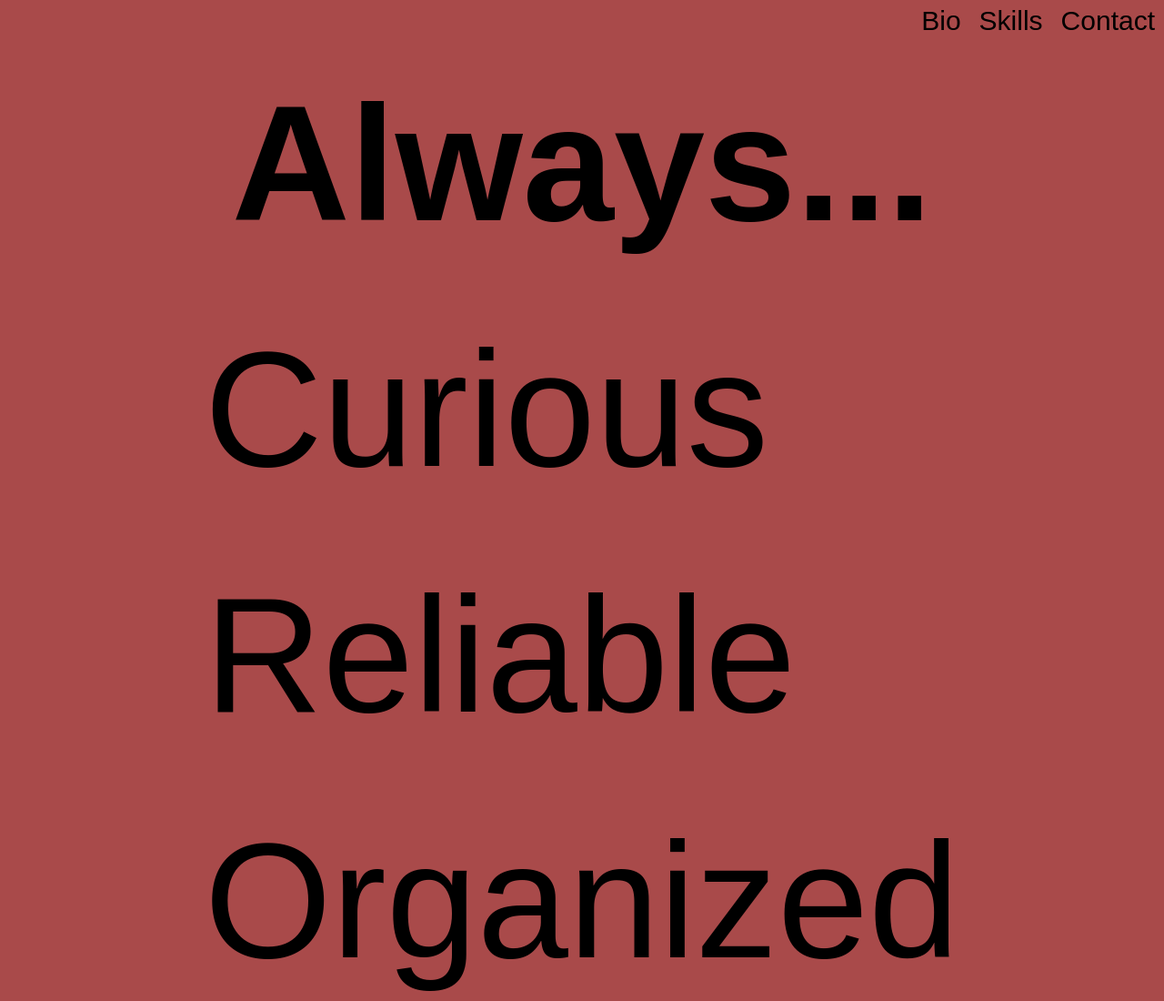
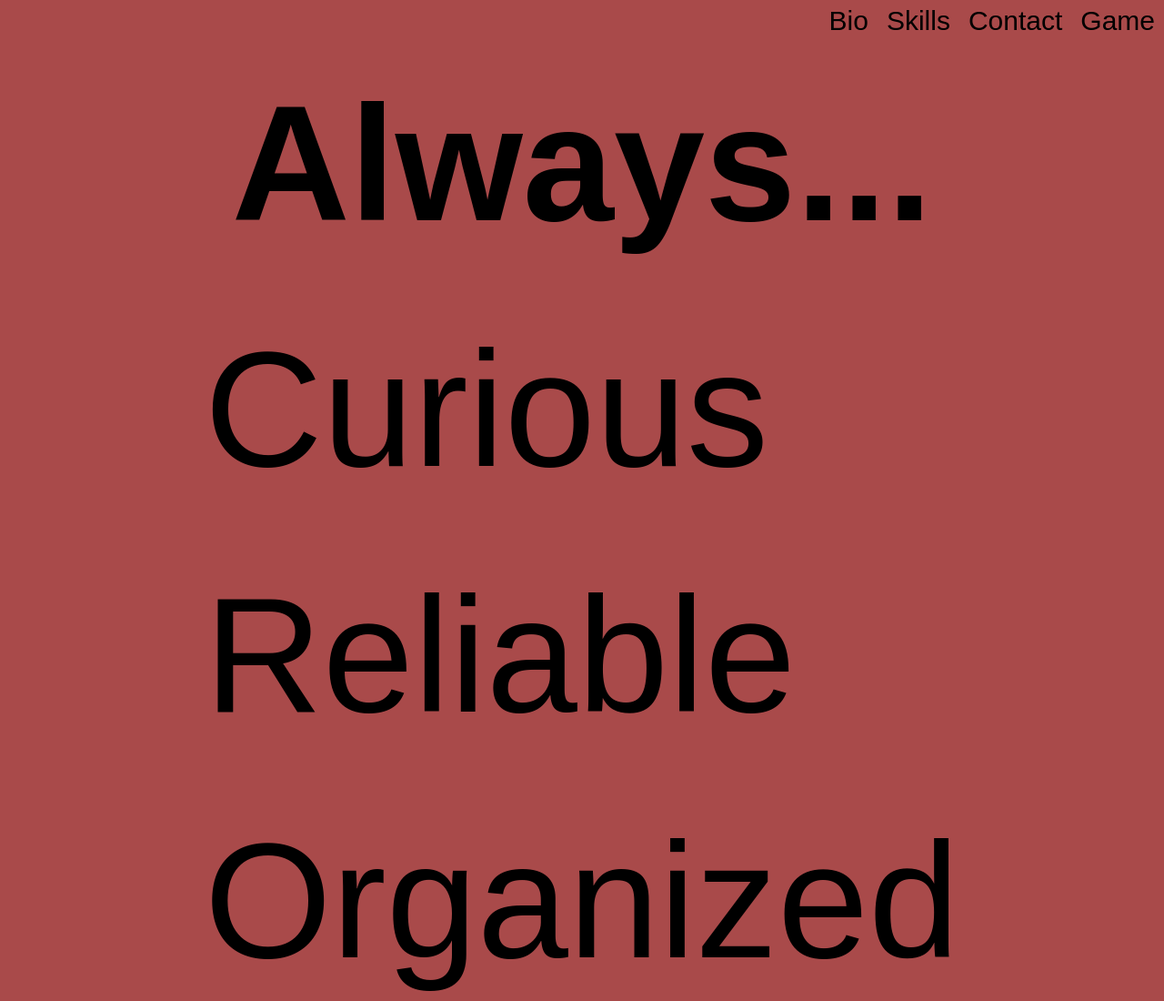
Before and after one commit to wfenyes/fenyes2, a plain HTML site: page index.html in a window 1280 px wide. Shown: the top 1100 px of the page at 91% size. Drawn offline with Linux system fonts and the light colour scheme.

Commit message:
added game to menu

```diff
--- a/index.html
+++ b/index.html
@@ -13,6 +13,7 @@
                         <a href="#bio"><li>Bio</li></a>
                         <a href="#skills"><li>Skills</li></a>
                         <a href="mailto:wfenyes@gmail.com"><li>Contact</li></a>
+                        <a href="games.html"><li>Game</li></a>
                     </ul>
                 </nav>
                 <div class="hero-call">
```
